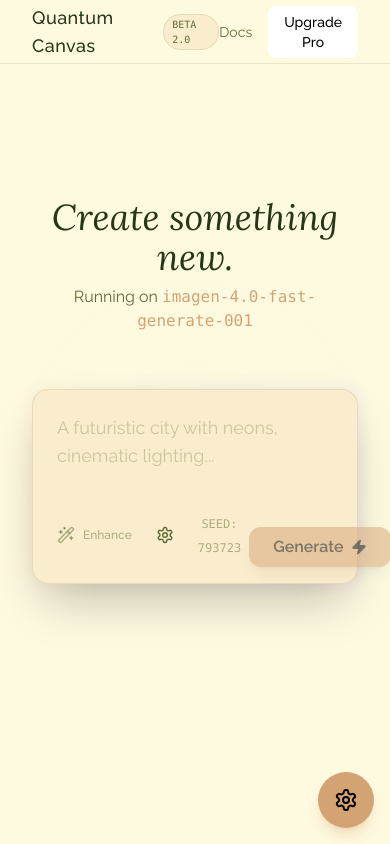
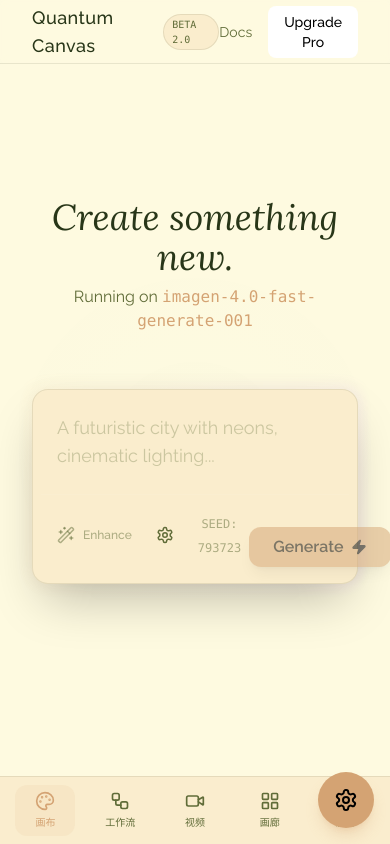
Before and after one commit to polarbearlin/ai-creative-studio, a React (Vite) app: page / in a window 390 px wide. Built offline with nearby package versions, Linux system fonts and the light colour scheme; a web font is replaced by a local one.

Commit message:
Add mobile bottom navigation bar

```diff
--- a/src/App.jsx
+++ b/src/App.jsx
@@ -209,6 +209,40 @@ function App() {
           <div className="w-8 h-8 rounded-full bg-gradient-to-tr from-primary to-purple-500 border border-white/20" />
         </div>
       </aside>
+
+      {/* Mobile Bottom Navigation */}
+      <nav className="sm:hidden fixed bottom-0 left-0 right-0 z-50 bg-surface/95 backdrop-blur-md border-t border-border px-2 py-2 flex justify-around items-center safe-area-pb">
+        <MobileNavButton
+          icon={<Palette size={20} />}
+          label="画布"
+          isActive={activeTab === 'canvas'}
+          onClick={() => setActiveTab('canvas')}
+        />
+        <MobileNavButton
+          icon={<Workflow size={20} />}
+          label="工作流"
+          isActive={activeTab === 'workflow'}
+          onClick={() => setActiveTab('workflow')}
+        />
+        <MobileNavButton
+          icon={<Video size={20} />}
+          label="视频"
+          isActive={activeTab === 'sora'}
+          onClick={() => setActiveTab('sora')}
+        />
+        <MobileNavButton
+          icon={<LayoutGrid size={20} />}
+          label="画廊"
+          isActive={activeTab === 'gallery'}
+          onClick={() => setActiveTab('gallery')}
+        />
+        <MobileNavButton
+          icon={<Settings size={20} />}
+          label="设置"
+          isActive={activeTab === 'settings'}
+          onClick={() => setActiveTab('settings')}
+        />
+      </nav>
 
       {/* Main Content Area */}
       <main className="flex-1 relative overflow-hidden flex flex-col">
@@ -661,6 +695,23 @@ function NavIcon({ icon, label, isActive, onClick }) {
       <span className="absolute left-full ml-4 px-2 py-1 rounded-md bg-surface border border-border text-xs text-foreground opacity-0 -translate-x-2 group-hover:translate-x-0 group-hover:opacity-100 transition-all pointer-events-none whitespace-nowrap z-50">
         {label}
       </span>
+    </button>
+  )
+}
+
+function MobileNavButton({ icon, label, isActive, onClick }) {
+  return (
+    <button
+      onClick={onClick}
+      className={clsx(
+        "flex flex-col items-center justify-center gap-1 px-3 py-1.5 rounded-xl transition-all min-w-[60px]",
+        isActive
+          ? "text-primary bg-primary/10"
+          : "text-muted active:bg-white/5"
+      )}
+    >
+      {icon}
+      <span className="text-[10px] font-medium">{label}</span>
     </button>
   )
 }
```
